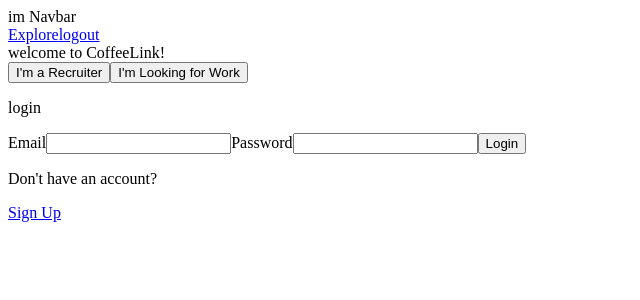
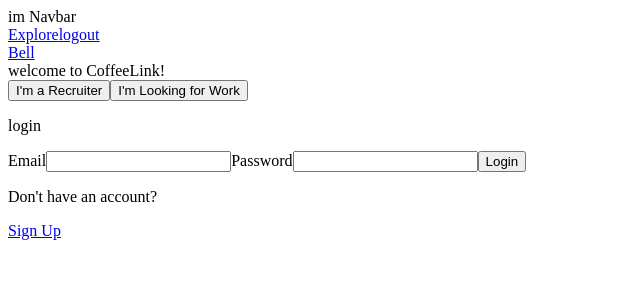
Before and after one commit to SKLC1/CoffeeLink, a React (Create React App) app in the folder client/: page /login in a window 1280 px wide. Shown: the top 300 px of the page, without its empty margins (0-640 px from the left). Built offline with nearby package versions, Linux system fonts and the light colour scheme; no server answers.

Commit message:
filter jobs works

```diff
--- a/client/package.json
+++ b/client/package.json
@@ -3,6 +3,9 @@
   "version": "0.1.0",
   "private": true,
   "dependencies": {
+    "@emotion/react": "^11.9.3",
+    "@emotion/styled": "^11.9.3",
+    "@mui/material": "^5.8.7",
     "@testing-library/jest-dom": "^5.16.4",
     "@testing-library/react": "^13.3.0",
     "@testing-library/user-event": "^13.5.0",
--- a/client/public/index.html
+++ b/client/public/index.html
@@ -2,6 +2,9 @@
 <html lang="en">
   <head>
     <meta charset="utf-8" />
+     <!-- material ui line-->
+    <meta name="viewport" content="initial-scale=1, width=device-width" />
+
     <link rel="icon" href="%PUBLIC_URL%/favicon.ico" />
     <meta name="viewport" content="width=device-width, initial-scale=1" />
     <meta name="theme-color" content="#000000" />
--- a/client/src/App.js
+++ b/client/src/App.js
@@ -21,6 +21,7 @@
 const socket = io.connect("http://localhost:5000");
 
 function App() {
+
   const [currentUser, setCurrentUser] = useState(null)
 
   useEffect(()=>{
@@ -32,7 +33,7 @@
     <div>
       <UserContext.Provider value={{currentUser, setCurrentUser}}>
       <Router>
-      <Navbar/>
+      <Navbar currentUser={currentUser}/>
         <Routes>
           <Route exact path='/login' element={<WelcomePage/>}></Route>
           <Route exact path='/signup' element={<SignUp/>}></Route>
--- a/client/src/components/explorePage/explorepage.jsx
+++ b/client/src/components/explorePage/explorepage.jsx
@@ -11,6 +11,7 @@
 function ExplorePage(){
   const [cards,setCards] = useState([])
   const [loading,setLoading] = useState(true)
+  const [keyword,setKeyword] = useState("")
   const {currentUser, setCurrentUser} = useContext(UserContext)
   const navigate = useNavigate()
 
@@ -29,7 +30,18 @@
 
   function renderCards(){
     return cards.map((card)=>{
-      return <JobCard card={card} key={card._id} currentUser={currentUser}/>;
+     const arrOfChecks = ['company','role_title','job_description','job_description','job_requirements','location']
+     let flag = false;
+     console.log(card);
+     for (const [key, value] of Object.entries(card)) {
+       if(arrOfChecks.includes(key) && value.includes(keyword)){
+        console.log(flag);
+         flag = true;
+       }
+     }
+      if(flag){
+        return <JobCard card={card} key={card._id} currentUser={currentUser}/>;
+      }
     })
   }
   function mustHaveCVMsg(){
@@ -46,6 +58,7 @@
     <>
       <div>
         <RotateLoader loading={loading}/>
+        <input onChange={(e)=>setKeyword(e.target.value)} type='text' placeholder="search"></input>
         {(currentUser)?renderCards():mustHaveCVMsg()}
       </div>
     </>
--- a/client/src/components/navbar/navbar.jsx
+++ b/client/src/components/navbar/navbar.jsx
@@ -2,11 +2,10 @@
 import { useContext } from "react"
 import { UserContext } from "../../UserContext"
 import { Link} from "react-router-dom"
+import Notifications from "../resuableComponents/Notifications/Notifications";
 
 
-function Navbar(){
-  const {currentUser, setCurrentUser} = useContext(UserContext);
-
+function Navbar({currentUser}){
 
   return(
     <>
@@ -16,6 +15,7 @@
     </Link>
     <Link to='/'>Explore</Link>
     <Link to='/login'>logout</Link>
+    <Notifications/>
     </>
   )
 }
--- /dev/null
+++ b/client/src/components/resuableComponents/Notifications/Notifications.jsx
@@ -0,0 +1,22 @@
+import axios from "axios";
+import { useContext } from "react";
+import { useEffect } from "react";
+import { useState } from "react";
+import { Link } from "react-router-dom";
+import { UserContext } from "../../../UserContext";
+
+
+function Notifications() {
+  const [curMatches, setCurMatches] = useState(0)
+  const {currentUser} = useContext(UserContext)
+
+  return (
+    <>
+    <Link to='/my_matches'>
+     <div>Bell</div>
+    </Link>
+    </>
+   );
+}
+
+export default Notifications;
--- a/client/src/components/resuableComponents/toggleUserType/toggleUserType.jsx
+++ b/client/src/components/resuableComponents/toggleUserType/toggleUserType.jsx
@@ -1,4 +1,4 @@
-
+import {Tab} from '@mui/material'
 
 function ToggleUserType({handleSetUserType}){
 
--- a/client/src/pages/workerProfile/workerProfile.jsx
+++ b/client/src/pages/workerProfile/workerProfile.jsx
@@ -8,7 +8,7 @@
   return (
     <>
       <div>profile page</div>
-      <div>{currentUser.loggedUser.first}</div>
+      <div>{currentUser && currentUser.loggedUser.first}</div>
       <Link to={'/cv_upload'}><div>Upload your CV</div></Link>
       <Link to={'/my_matches'}><div>My Matches</div></Link>
     </>
```
Also changed, not shown: 2 other files (tests, documents, lock files or other folders).
